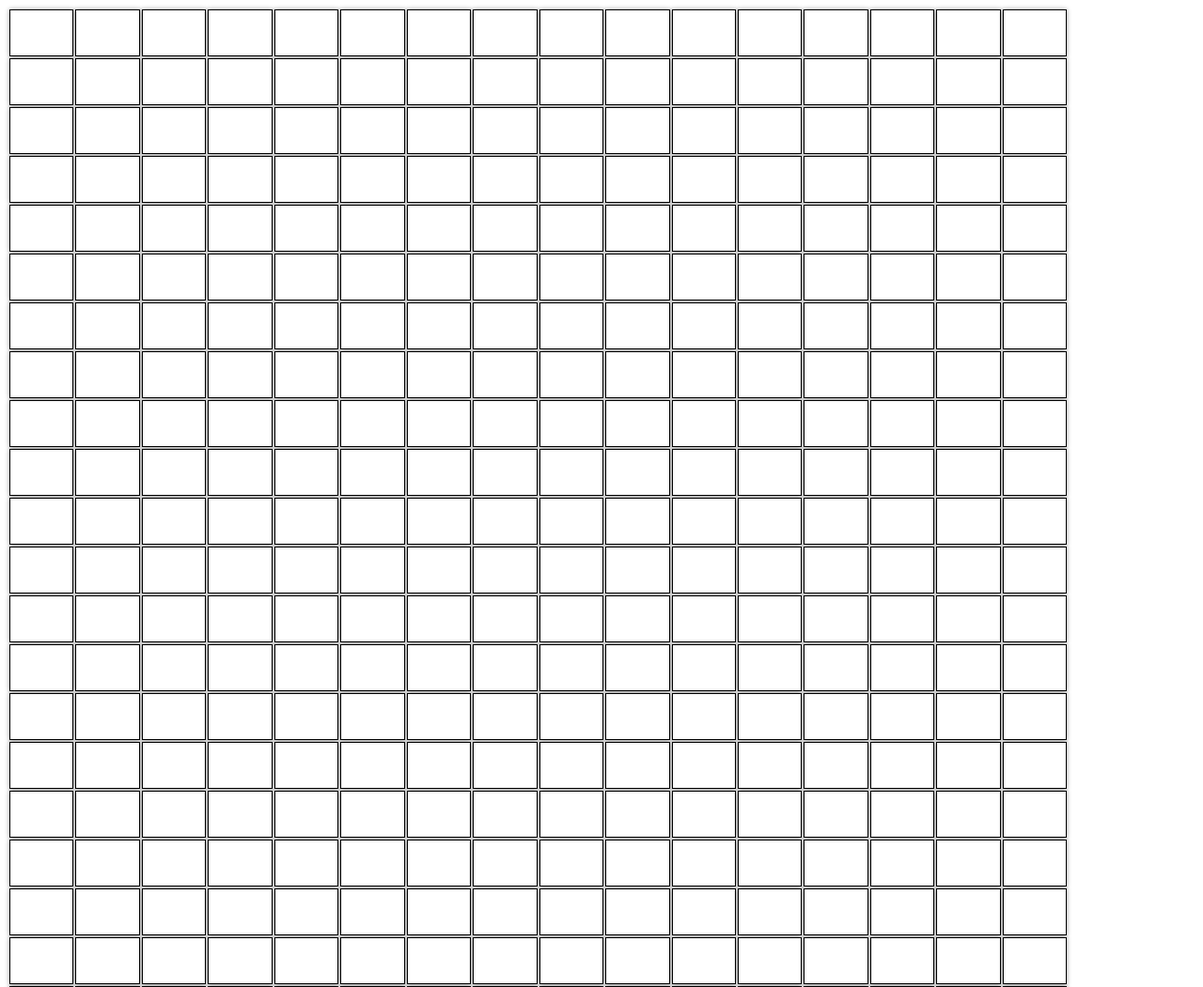
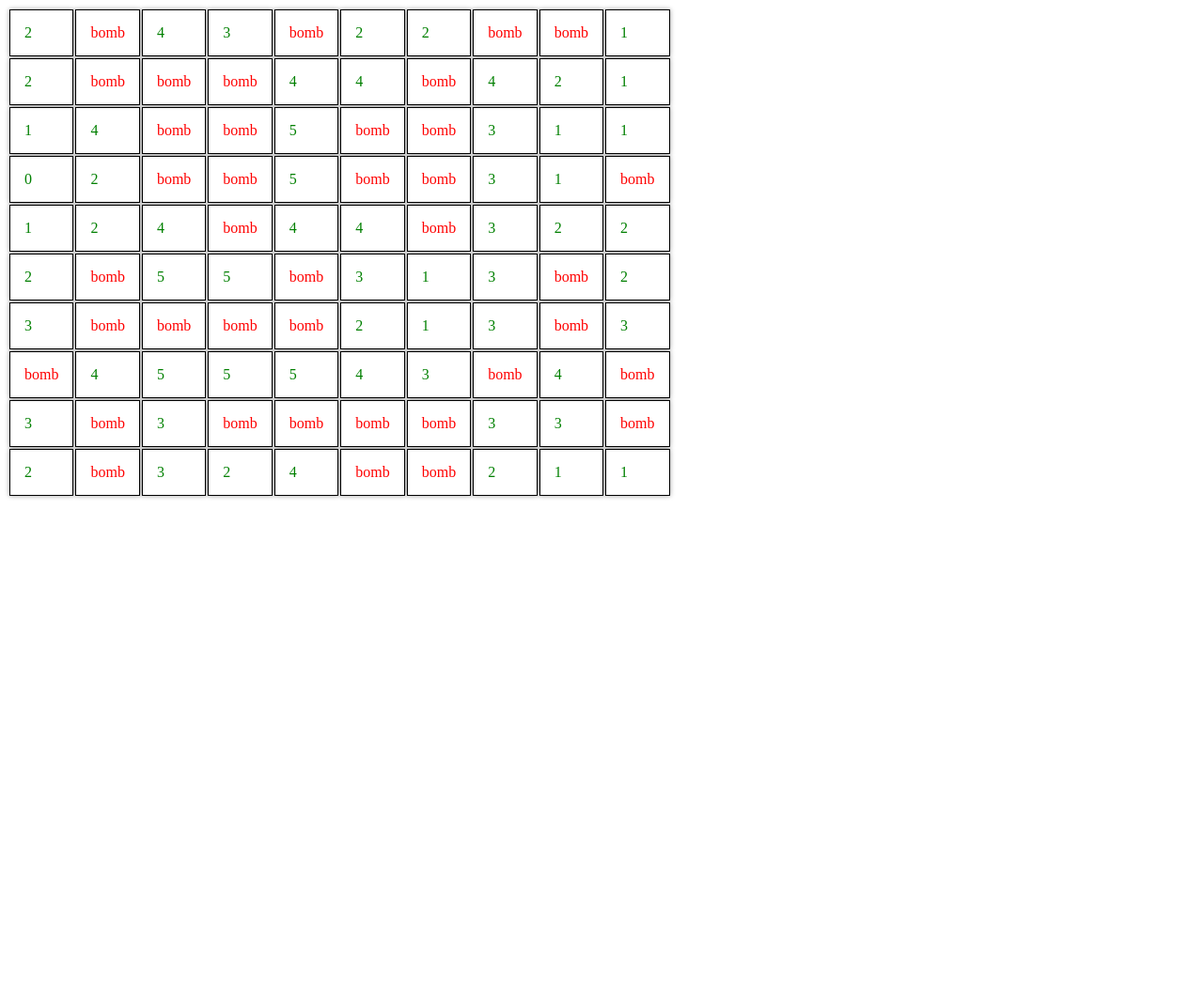
Before and after one commit to 300360mama/miner, a plain HTML site: page index.html in a window 1280 px wide. Shown: the top 1051 px of the page at 94% size. After the commit the page ends 800 px from the top, so only its background shows below. Drawn offline with Linux system fonts and the light colour scheme.

Commit message:
fix fucntion addNumber

```diff
--- a/index.js
+++ b/index.js
@@ -63,10 +63,10 @@ function Miner(table, row, col, quantityMine) {
     this.setNumber = function() {
 
         let listTD = this.table.querySelectorAll('td');
+        let listTDLenght = listTD.length;
+        console.log(listTD);
 
-        let listTDLEnght = listTD.length;
-
-        for (let i = 0; i < listTDLEnght; i++) {
+        for (let i = 0; i < listTDLenght; i++) {
 
             let topLeftCell = i % this.col === 0 ? undefined : i - this.col - 1;
             let topCell = i - this.col;
@@ -80,36 +80,54 @@ function Miner(table, row, col, quantityMine) {
             if (!listTD[i].innerHTML) {
 
                 let counter = 0;
-                if (listTD[topLeftCell] !== undefined && listTD[topLeftCell].innerHTML === 'bomb') {
-                    counter++;
+
+                console.log(topLeftCell);
+
+                if (topLeftCell !== undefined && listTD.hasOwnProperty(topLeftCell)) {
+                    if (listTD[topLeftCell].innerHTML === '<span>bomb</span>') counter++;
                 }
 
-                if (listTD[topCell] !== undefined && listTD[topCell].innerHTML === 'bomb') {
-                    counter++;
+                if (topCell !== undefined && listTD.hasOwnProperty(topCell)) {
+                    if (listTD[topCell].innerHTML === '<span>bomb</span>') counter++;
                 }
-                if (listTD[topRightCell] !== undefined && listTD[topRightCell].innerHTML === 'bomb') {
-                    counter++;
+
+                if (topRightCell !== undefined && listTD.hasOwnProperty(topRightCell)) {
+                    if (listTD[topRightCell].innerHTML === '<span>bomb</span>') counter++;
                 }
-                if (listTD[rightCell] !== undefined && listTD[rightCell].innerHTML === 'bomb') {
-                    counter++;
+
+                if (rightCell !== undefined && listTD.hasOwnProperty(rightCell)) {
+
+                    if (listTD[rightCell].innerHTML === '<span>bomb</span>') counter++;
                 }
-                if (listTD[bottomRightCell] !== undefined && listTD[bottomRightCell].innerHTML === 'bomb') {
-                    counter++;
+
+                if (bottomRightCell !== undefined && listTD.hasOwnProperty(bottomRightCell)) {
+                    if (listTD[bottomRightCell].innerHTML === '<span>bomb</span>') counter++;
                 }
-                if (listTD[bottomCell] !== undefined && listTD[bottomCell].innerHTML === 'bomb') {
-                    counter++;
+
+                if (bottomCell !== undefined && listTD.hasOwnProperty(bottomCell)) {
+                    if (listTD[bottomCell].innerHTML === '<span>bomb</span>') counter++;
                 }
-                if (listTD[bottomLeftCell] !== undefined && listTD[bottomLeftCell].innerHTML === 'bomb') {
-                    counter++;
+
+                if (bottomLeftCell !== undefined && listTD.hasOwnProperty(bottomLeftCell)) {
+                    if (listTD[bottomLeftCell].innerHTML === '<span>bomb</span>') counter++;
                 }
-                if (listTD[leftCell] !== undefined && listTD[leftCell].innerHTML === 'bomb') {
-                    counter++;
+
+                if (leftCell !== undefined && listTD.hasOwnProperty(leftCell)) {
+                    if (listTD[leftCell].innerHTML === '<span>bomb</span>') counter++;
                 }
+
 
                 listTD[i].classList.add('green');
                 listTD[i].innerHTML = `<span>${counter}</span>`;
             }
         }
+
+    }
+
+    this.isEmptyCell = function(cell) {
+
+        let number = cell.querySelector('span').innerHTML;
+        console.log(number);
 
     }
 
@@ -124,7 +142,7 @@ function FindMine() {
 
 }
 let table = document.getElementById('field');
-let miner = new Miner(table, 30, 16, 99);
+let miner = new Miner(table, 10, 10, 40);
 miner.init();
 
 table.addEventListener("click", (e) => {
--- a/style.css
+++ b/style.css
@@ -5,7 +5,7 @@
 }
 
 .hide span {
-    opacity: 0;
+    opacity: 1;
 }
 
 .red span {
```
